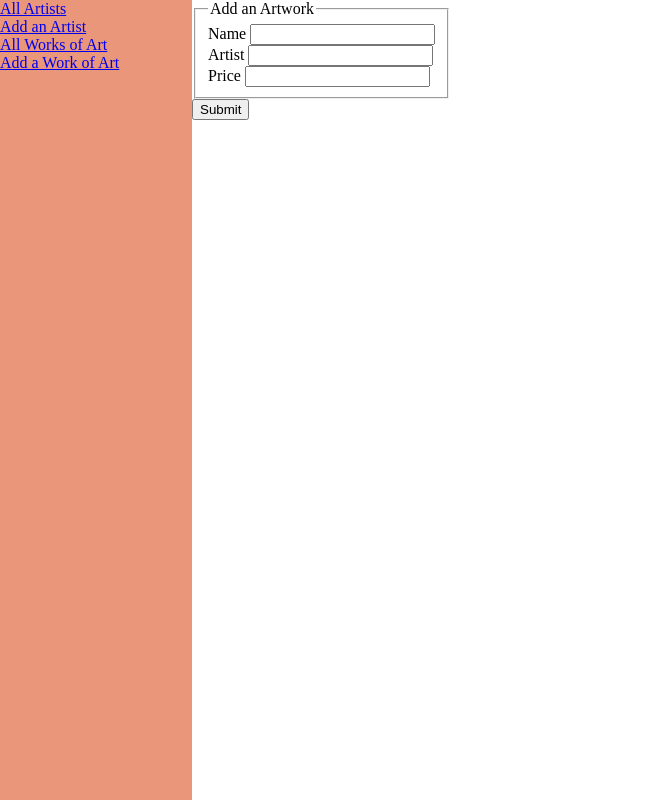
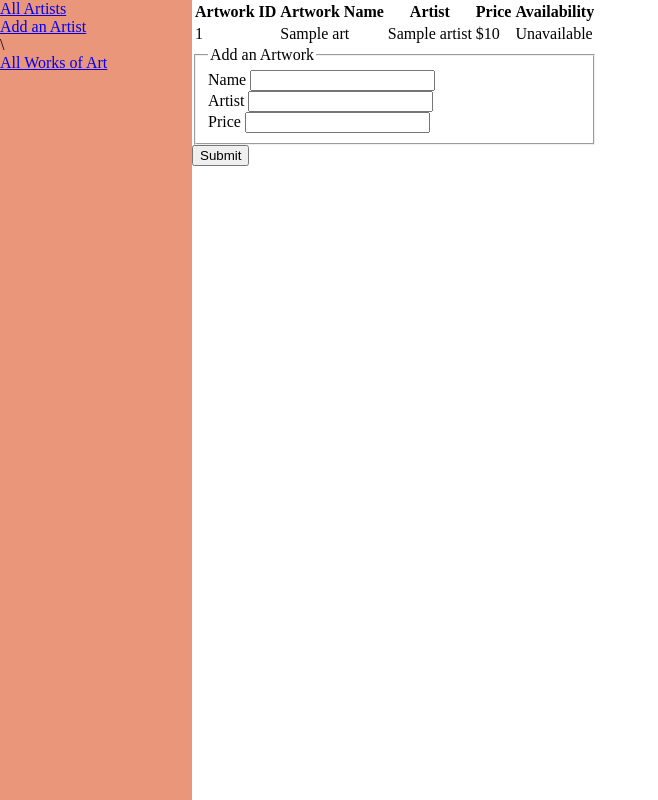
Before and after one commit to azhdrake/art_catalogue, a Flask app: template templates/add_art.html in a window 1280 px wide. Shown: the whole page, without its empty margins (0-658 px from the left). Run offline with Flask 2, Linux system fonts and the light colour scheme; the template is opened without the code that fills it: most values are stand-ins (such as "Sample title", 1, 10 or a date in 2020); form fields are guessed from the names that the template uses.

Commit message:
Make art added appear in art table without having to refresh the page

```diff
--- a/templates/add_art.html
+++ b/templates/add_art.html
@@ -1,5 +1,5 @@
-{% extends "layout.html" %}
-{% block content %}
+{% extends "display_art.html" %}
+{% block add_art %}
     <form method="POST" action="">
     {{ form.hidden_tag() }}
         <fieldset>
@@ -50,4 +50,4 @@
             {{ form.submit() }}
         </div>
    </form>
-{% endblock content %}
+{% endblock add_art %}
--- a/templates/layout.html
+++ b/templates/layout.html
@@ -10,9 +10,8 @@
         <div class="page">
             <div class = "sidebar column">
                 <div class="sidebar-link"><a href="{{ url_for('show_artists') }}">All Artists</a></div>
-                <div class="sidebar-link"><a href="{{ url_for('addartist') }}">Add an Artist</a></div>
-                <div class="sidebar-link"><a href="{{ url_for('show_art') }}">All Works of Art</a></div>
-                <div class="sidebar-link"><a href="{{ url_for('addart') }}">Add a Work of Art</a></div>
+                <div class="sidebar-link"><a href="{{ url_for('addartist') }}">Add an Artist</a></div>\
+                <div class="sidebar-link"><a href="{{ url_for('addart') }}">All Works of Art</a></div>
             </div>
             <div class="dummy-column column"> . </div>
             <div class="content column">
```
Also changed, not shown: gui.py (+4 -6 lines).
